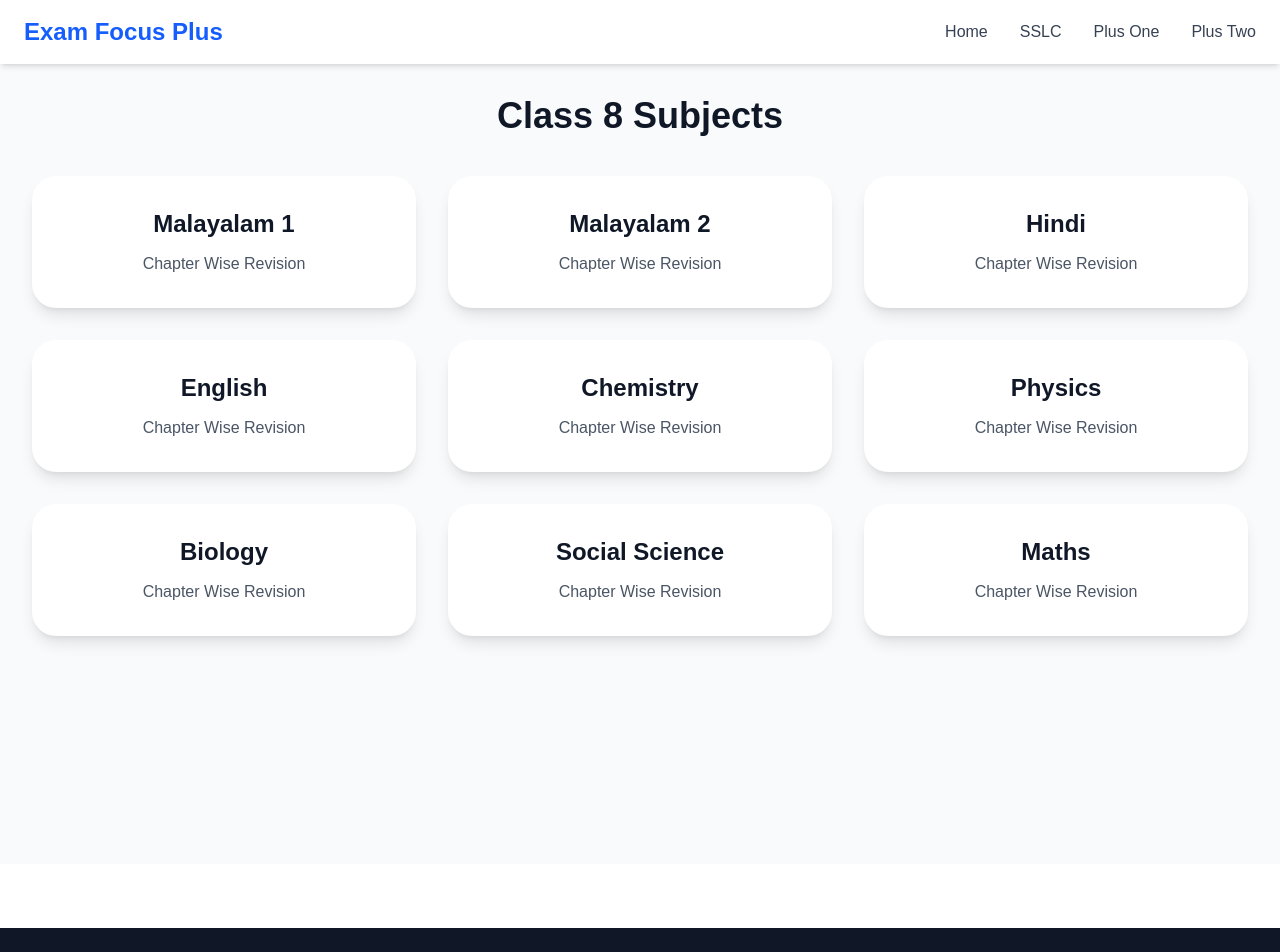
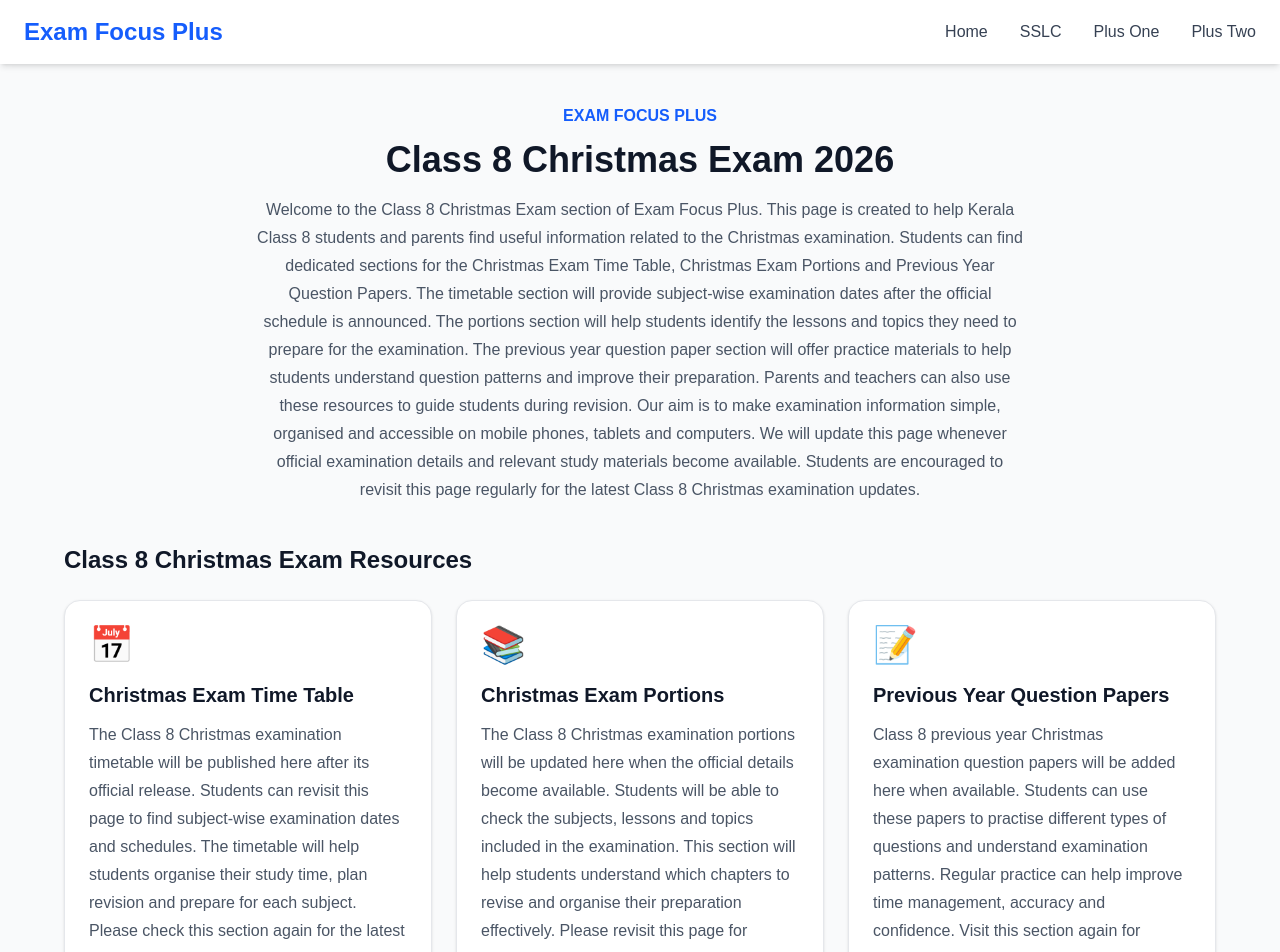
Before and after one commit to examfocusplus/exam-focus-plus, a Next.js app: page /class-8 in a window 1280 px wide. Shown: the top 952 px of the page. Built offline with nearby package versions, Linux system fonts and the light colour scheme.

Commit message:
Add Class 8 Christmas exam page

```diff
--- a/app/class-8/page.tsx
+++ b/app/class-8/page.tsx
@@ -1,40 +1,103 @@
-import Link from "next/link";
+import type { Metadata } from "next";
 
-export default function Class8() {
-  const subjects = [
-    { name: "Malayalam 1", href: "/class-8/malayalam-1" },
-    { name: "Malayalam 2", href: "/class-8/malayalam-2" },
-    { name: "Hindi", href: "/class-8/hindi" },
-    { name: "English", href: "/class-8/english" },
-    { name: "Chemistry", href: "/class-8/chemistry" },
-    { name: "Physics", href: "/class-8/physics" },
-    { name: "Biology", href: "/class-8/biology" },
-    { name: "Social Science", href: "/class-8/social" },
-    { name: "Maths", href: "/class-8/maths" },
-  ];
+export const metadata: Metadata = {
+  title: "Class 8 Christmas Exam 2026 | Time Table, Portions & Question Papers",
+  description:
+    "Find Class 8 Christmas Exam 2026 updates, timetable, exam portions and previous year question papers for Kerala students at Exam Focus Plus.",
+  alternates: {
+    canonical: "/class-8",
+  },
+};
 
+const sections = [
+  {
+    title: "Christmas Exam Time Table",
+    description:
+      "The Class 8 Christmas examination timetable will be published here after its official release. Students can revisit this page to find subject-wise examination dates and schedules. The timetable will help students organise their study time, plan revision and prepare for each subject. Please check this section again for the latest official examination updates.",
+    icon: "📅",
+  },
+  {
+    title: "Christmas Exam Portions",
+    description:
+      "The Class 8 Christmas examination portions will be updated here when the official details become available. Students will be able to check the subjects, lessons and topics included in the examination. This section will help students understand which chapters to revise and organise their preparation effectively. Please revisit this page for updates.",
+    icon: "📚",
+  },
+  {
+    title: "Previous Year Question Papers",
+    description:
+      "Class 8 previous year Christmas examination question papers will be added here when available. Students can use these papers to practise different types of questions and understand examination patterns. Regular practice can help improve time management, accuracy and confidence. Visit this section again for question papers and additional examination preparation resources.",
+    icon: "📝",
+  },
+];
+
+export default function Class8Page() {
   return (
-    <main className="min-h-screen bg-gray-50 p-8">
-      <h1 className="text-4xl font-bold text-center mb-10 text-gray-900">
-        Class 8 Subjects
-      </h1>
+    <main className="min-h-screen bg-gray-50 px-4 py-10 sm:px-6 lg:px-8">
+      <div className="mx-auto max-w-6xl">
 
-      <div className="grid md:grid-cols-2 lg:grid-cols-3 gap-8">
-        {subjects.map((subject) => (
-          <Link
-            key={subject.name}
-            href={subject.href}
-            className="bg-white rounded-3xl shadow-lg p-8 text-center hover:shadow-2xl hover:-translate-y-1 transition"
-          >
-            <h2 className="text-2xl font-bold text-gray-900">
-              {subject.name}
-            </h2>
+        <div className="mb-10 text-center">
+          <p className="mb-3 font-semibold text-blue-600">
+            EXAM FOCUS PLUS
+          </p>
 
-            <p className="mt-3 text-gray-600">
-              Chapter Wise Revision
-            </p>
-          </Link>
-        ))}
+          <h1 className="text-3xl font-bold text-gray-900 sm:text-4xl">
+            Class 8 Christmas Exam 2026
+          </h1>
+
+          <p className="mx-auto mt-4 max-w-3xl text-base leading-7 text-gray-600">
+            Welcome to the Class 8 Christmas Exam section of Exam Focus
+            Plus. This page is created to help Kerala Class 8 students
+            and parents find useful information related to the Christmas
+            examination. Students can find dedicated sections for the
+            Christmas Exam Time Table, Christmas Exam Portions and
+            Previous Year Question Papers. The timetable section will
+            provide subject-wise examination dates after the official
+            schedule is announced. The portions section will help
+            students identify the lessons and topics they need to
+            prepare for the examination. The previous year question
+            paper section will offer practice materials to help students
+            understand question patterns and improve their preparation.
+            Parents and teachers can also use these resources to guide
+            students during revision. Our aim is to make examination
+            information simple, organised and accessible on mobile
+            phones, tablets and computers. We will update this page
+            whenever official examination details and relevant study
+            materials become available. Students are encouraged to
+            revisit this page regularly for the latest Class 8
+            Christmas examination updates.
+          </p>
+        </div>
+
+        <h2 className="mb-6 text-2xl font-bold text-gray-900">
+          Class 8 Christmas Exam Resources
+        </h2>
+
+        <div className="grid gap-6 md:grid-cols-2 lg:grid-cols-3">
+          {sections.map((section) => (
+            <div
+              key={section.title}
+              className="rounded-2xl border border-gray-200 bg-white p-6 shadow-sm"
+            >
+              <div className="mb-4 text-4xl">
+                {section.icon}
+              </div>
+
+              <h3 className="text-xl font-bold text-gray-900">
+                {section.title}
+              </h3>
+
+              <p className="mt-3 leading-7 text-gray-600">
+                {section.description}
+              </p>
+
+              <div className="mt-5 inline-flex items-center gap-2 rounded-full bg-amber-50 px-4 py-2 text-sm font-semibold text-amber-700">
+                <span>●</span>
+                Coming Soon
+              </div>
+            </div>
+          ))}
+        </div>
+
       </div>
     </main>
   );
```
